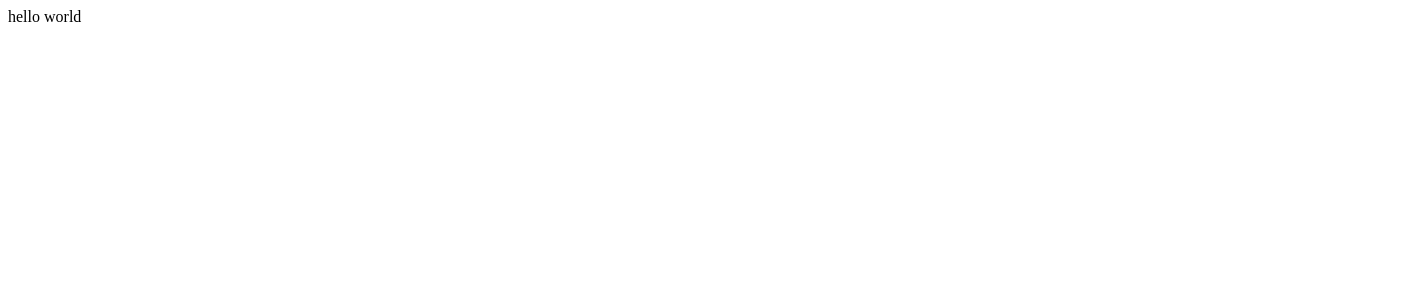
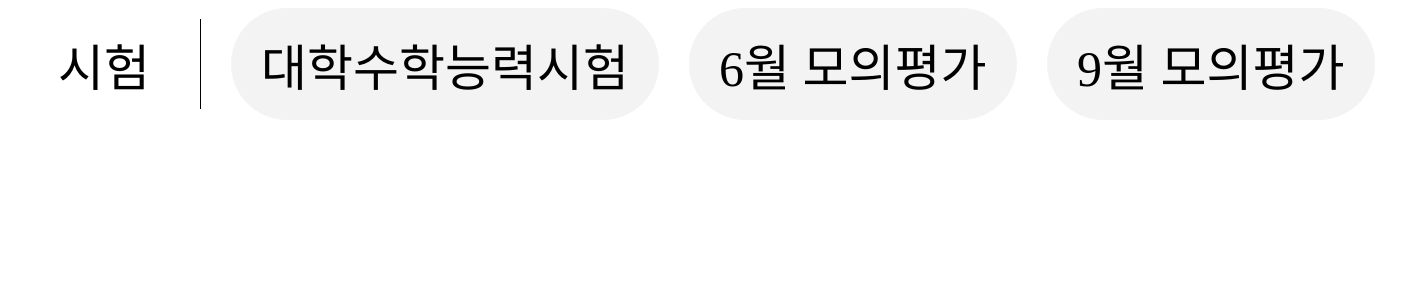
Before and after one commit to DennisYoon/tymo, a Vue app in the folder frontend/: page / in a window 1280 px wide. Shown: the top 300 px of the page, 1415 px wide, since content can reach past the window. Built offline with nearby package versions, Linux system fonts and the light colour scheme.

Commit message:
[frontend] SuperRadio 프로토타입 완성

```diff
--- a/frontend/package.json
+++ b/frontend/package.json
@@ -30,7 +30,8 @@
   "eslintConfig": {
     "root": true,
     "env": {
-      "node": true
+      "node": true,
+      "vue/setup-compiler-macros": true
     },
     "extends": [
       "plugin:vue/vue3-essential",
--- a/frontend/src/App.vue
+++ b/frontend/src/App.vue
@@ -1,3 +1,25 @@
 <template>
-  hello world
+  <SuperRadio
+    id="test"
+    title="시험"
+    :contents="['대학수학능력시험', '6월 모의평가', '9월 모의평가']"
+    @receiver="receiver"
+  />
 </template>
+
+<script lang="ts" setup>
+  import { ref, watch } from "vue";
+  import SuperRadio from "./components/SuperRadio.vue";
+
+  const selected = ref(new Array<string>());
+  function receiver(value: string[]) {
+    selected.value = value;
+  }
+
+  watch(selected, (newValue) => {
+    console.log(newValue);
+  });
+</script>
+
+<style lang="scss">
+</style>
--- /dev/null
+++ b/frontend/src/assets/functions.ts
@@ -0,0 +1,13 @@
+function moveElement(array: number[], fromIndex: number, toIndex: number): number[] {
+  const element = array.splice(fromIndex, 1)[0];
+
+  array.splice(toIndex, 0, element);
+
+  return array;
+}
+
+function sum(array: number[]) {
+  return array.reduce((p, c) => p + c, 0);
+}
+
+export { moveElement, sum };
--- /dev/null
+++ b/frontend/src/components/SuperRadio.vue
@@ -0,0 +1,211 @@
+<template>
+  <div id="edge" :style="edgeWidthC">
+
+    <div id="title" ref="titleR">
+      {{ props.title }}
+    </div>
+
+    <div
+      id="barricade"
+      ref="barricadeR"
+      :style="[itemStyle(1), bariHeight]"
+    />
+
+    <div ref="itemParentR">
+      <div
+        class="item"
+        :style="itemStyle(index + 2)"
+        v-for="(item, index) in props.contents"
+        :key="item"
+        @click="select(index + 2)"
+      >
+        {{ item }}
+      </div>
+    </div>
+
+  </div>
+</template>
+
+<script lang="ts" setup>
+  import { onMounted, ref, computed } from "vue";
+  import { sum, moveElement } from "../assets/functions";
+
+  interface Props {
+    id: string;
+    title: string;
+    contents: string[];
+  }
+  type Html = HTMLElement;
+
+
+   /* properties & emits zone */
+  const props = defineProps<Props>();
+  const emit = defineEmits<{
+    receiver: [value: string[]]
+}>()
+
+  /* references zone */
+  const widths = ref<number[]>(new Array);
+  const order = ref<number[]>(new Array);
+  const edgeWidth = ref("10000px");
+  const edgeHeight = ref(10000);
+  const whoOnTop = ref(0);
+
+  /* HTML Elements zone */
+  const titleR = ref<Html>();
+  const barricadeR = ref<Html>();
+  const itemParentR = ref<Html>();
+
+  /* computed zone */
+  const edgeWidthC = computed(() => {
+    return { width: edgeWidth.value };
+  });
+
+  const itemStyle = computed(() => (locAtWidth: number) => {
+    const locAtorder = order.value.indexOf(locAtWidth);
+    const essential = {
+      left: sum(
+        order.value
+          .slice(0, locAtorder)
+          .map(v => widths.value[v])
+      ) + locAtorder * 30 + "px",
+    };
+    const additional = {
+      backgroundColor: ~isSelected(locAtWidth) ? "lightblue !important" : "rgb(243, 243, 243)",
+      zIndex: (whoOnTop.value === locAtWidth) ? 2 : 1
+    };
+
+    if (locAtWidth === 1) {
+      return essential;
+    }
+    return {
+      ...essential,
+      ...additional
+    };
+  });
+
+  const bariHeight = computed(() => {
+    return {
+      height: edgeHeight.value * 0.8 + "px",
+      top: edgeHeight.value * 0.1 + "px"
+    }
+  });
+
+  /* functions zone */
+  function isSelected(locAtWidth: number) {
+    return order.value
+      .slice(0, indexOfBaricadeAtOrder())
+      .indexOf(locAtWidth);
+  }
+
+  function indexOfBaricadeAtOrder() {
+    return order.value.indexOf(1);
+  }
+
+  function getWidth(element: Html | undefined) {
+    return element!.offsetWidth;
+  }
+
+  /* eventListeners zone */
+  function select(locAtWidth: number) {
+    whoOnTop.value = locAtWidth;
+
+    const indexAtorder = order.value.indexOf(locAtWidth);
+
+    if (~isSelected(locAtWidth)) {
+      /* 셀렉 된 걸 풀기 */
+      let i: number;
+      for (i = order.value.length; i > indexOfBaricadeAtOrder(); i--) {
+        if (locAtWidth > order.value[i]) {
+          break;
+        }
+      }
+      moveElement(order.value, indexAtorder, i);
+
+    } else {
+      /* x버튼 만들기 */
+
+      /* 셀렉 안된 거 셀렉 */
+      let i: number;
+      for (i = 1; i < indexOfBaricadeAtOrder(); i++) {
+        if (locAtWidth < order.value[i]) {
+          break;
+        }
+      }
+      moveElement(order.value, indexAtorder, i);
+    }
+
+    emit(
+      "receiver",
+      order.value
+        .slice(1, indexOfBaricadeAtOrder())
+        .map(v => props.contents[v - 2])
+    );
+  }
+
+  /* life cycles zone */
+  onMounted(() => {
+    /* widths에 element 너비 삽입 */
+    widths.value.push(getWidth(titleR.value));
+    widths.value.push(getWidth(barricadeR.value));
+    for (let itemR of itemParentR.value!.children) {
+      widths.value.push(getWidth(itemR as Html));
+    }
+
+    /* 요소들 배치 순서 지정 */
+    for (let i = 0; i < widths.value.length; i++) {
+      order.value.push(i);
+    }
+
+    /* 이 component의 너비 설정 */
+    edgeWidth.value = (sum(widths.value) + 10) + widths.value.length * 30 + "px";
+    edgeHeight.value = titleR.value!.offsetHeight;
+  });
+</script>
+
+<style lang="scss">
+  #edge {
+    font-size: 50px;
+    // border: 1px solid black;
+    border-radius: 20px;
+    display: inline-block;
+    user-select: none;
+    position: relative;
+
+    #title {
+      display: inline-block;
+      padding-top: 20px;
+      padding-bottom: 20px;
+      padding-left: 50px;
+      padding-right: 20px;
+    }
+
+    #barricade {
+      display: inline-block;
+      transition: left .5s;
+      transition-timing-function: cubic-bezier(0.25, 1, 0.5, 1);
+      position: absolute;
+      border-left: 1px solid black;
+      z-index: 3;
+    }
+
+    .item {
+      display: inline-block;
+      border-radius: 1000px;
+      transition: background-color .2s, left .5s, width .5s;
+      transition-timing-function: cubic-bezier(0.25, 1, 0.5, 1);
+      top: 0;
+      position: absolute;
+      padding-top: 20px;
+      padding-bottom: 20px;
+      padding-left: 30px;
+      padding-right: 30px;
+
+      &:hover {
+        background-color: lightgray !important;
+        cursor: grab;
+      }
+    }
+
+  }
+</style>
--- a/frontend/tsconfig.json
+++ b/frontend/tsconfig.json
@@ -1,6 +1,6 @@
 {
   "compilerOptions": {
-    "target": "es5",
+    "target": "es2015",
     "module": "esnext",
     "strict": true,
     "jsx": "preserve",
```
